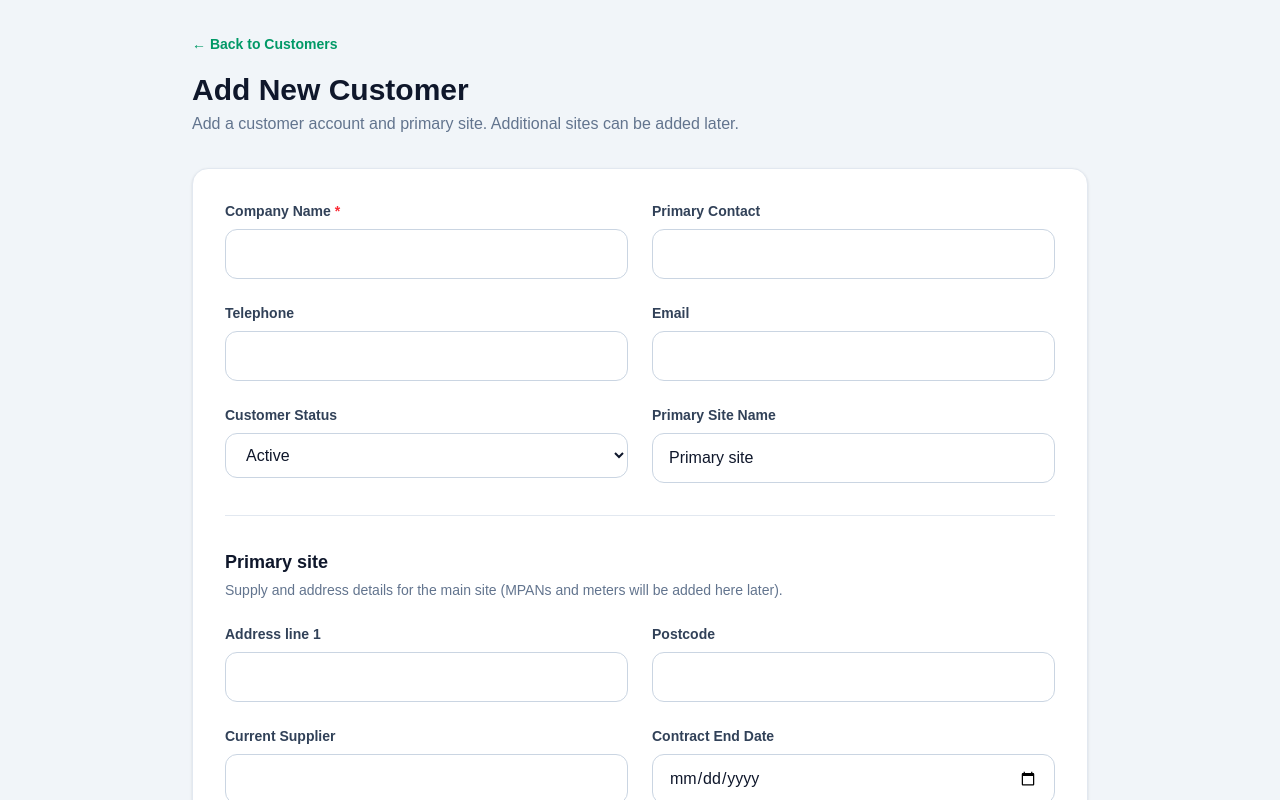
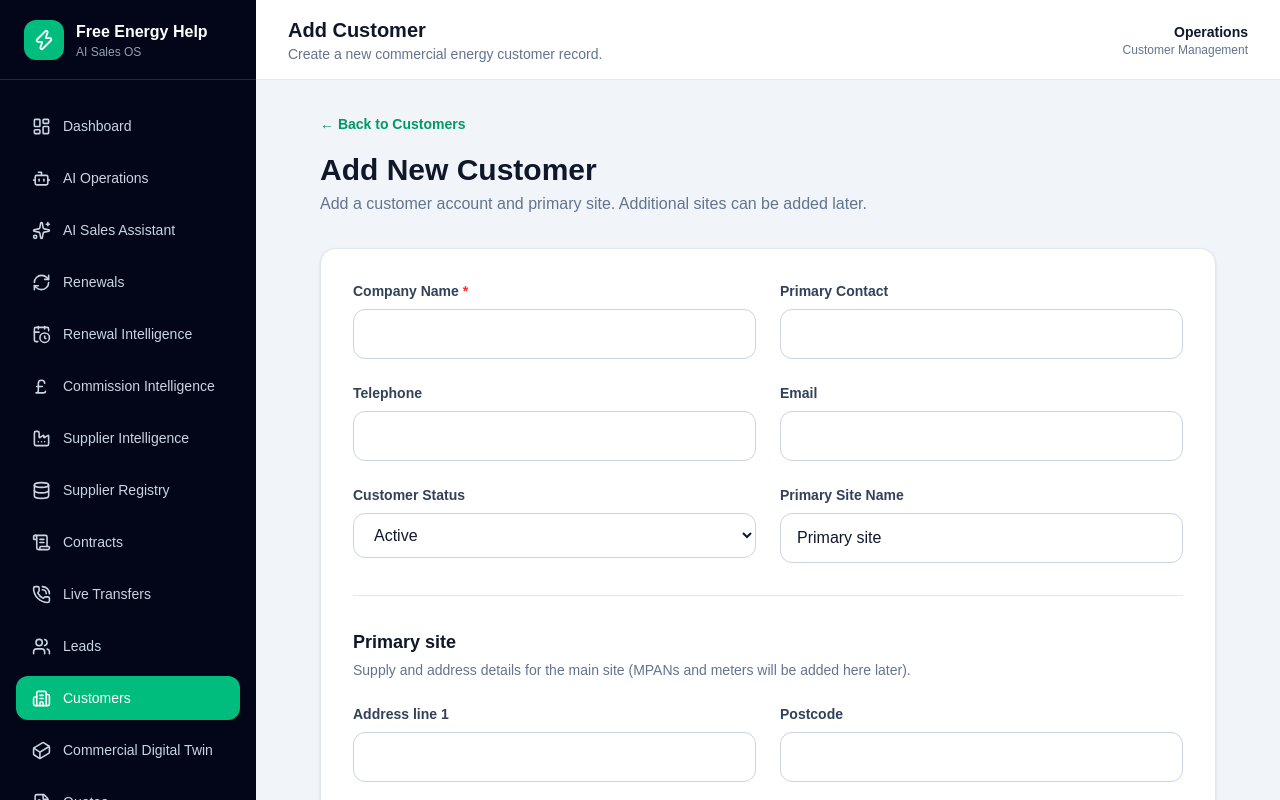
Before and after one commit to dalbirrahala-byte/free-energy-help-ai-os, a Next.js app in the folder frontend/: page /customers/new in a window 1280 px wide. Shown: the top 800 px of the page. Built offline with nearby package versions, Linux system fonts and the light colour scheme.

Commit message:
fix(crm): preserve navigation on new/page.tsx

```diff
--- a/frontend/src/app/customers/new/page.tsx
+++ b/frontend/src/app/customers/new/page.tsx
@@ -1,4 +1,5 @@
 import Link from "next/link";
+import { AppShell } from "@/components/layout/AppShell";
 import { revalidatePath } from "next/cache";
 import { redirect } from "next/navigation";
 import { createClient } from "@/lib/supabase/server";
@@ -65,7 +66,7 @@ export default function NewCustomerPage() {
   }
 
   return (
-    <main className="min-h-screen bg-slate-100 p-8">
+    <AppShell activeHref="/customers" title="Add Customer" subtitle="Create a new commercial energy customer record." headerContext="Customer Management">
       <div className="mx-auto max-w-4xl">
         <div className="mb-8">
           <Link
@@ -183,7 +184,7 @@ export default function NewCustomerPage() {
           </div>
         </form>
       </div>
-    </main>
+    </AppShell>
   );
 }
 
```
